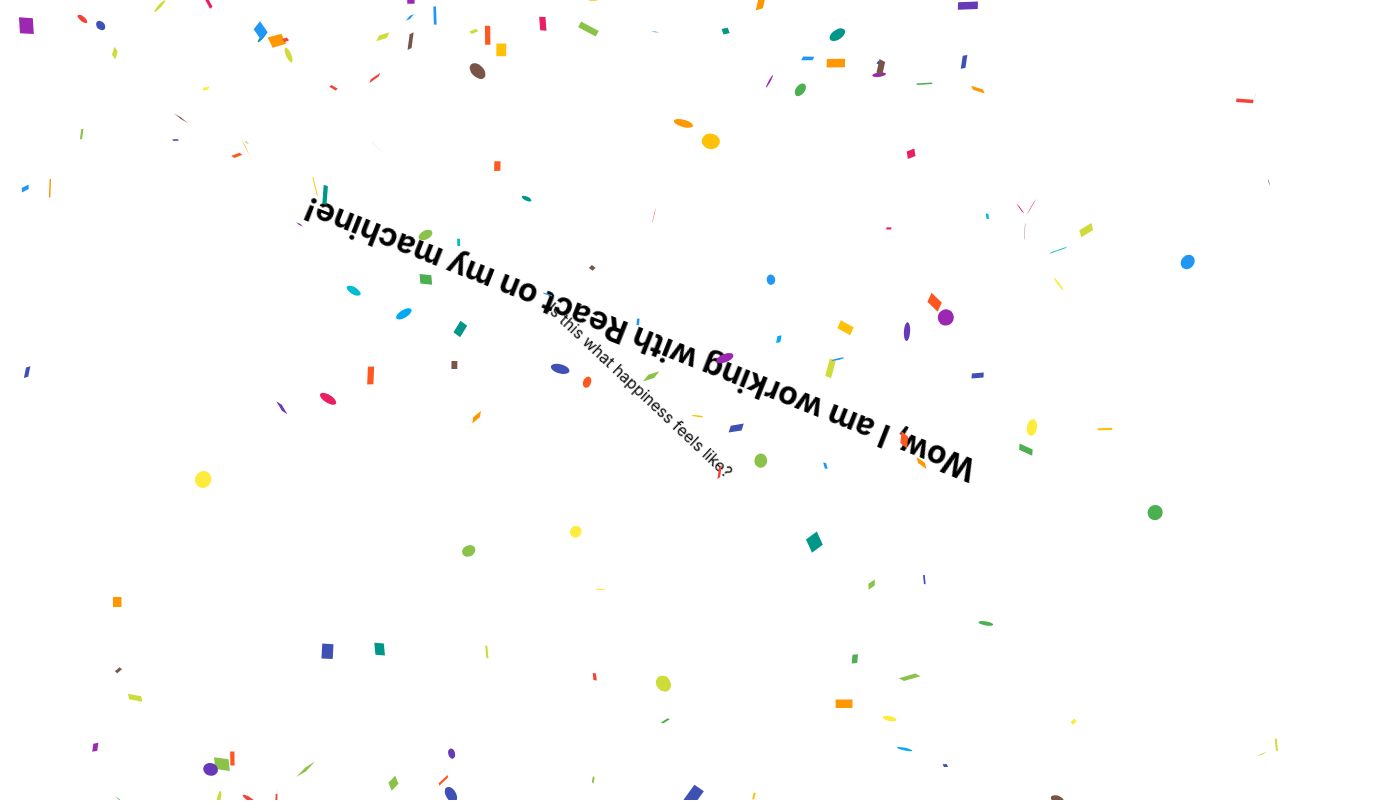
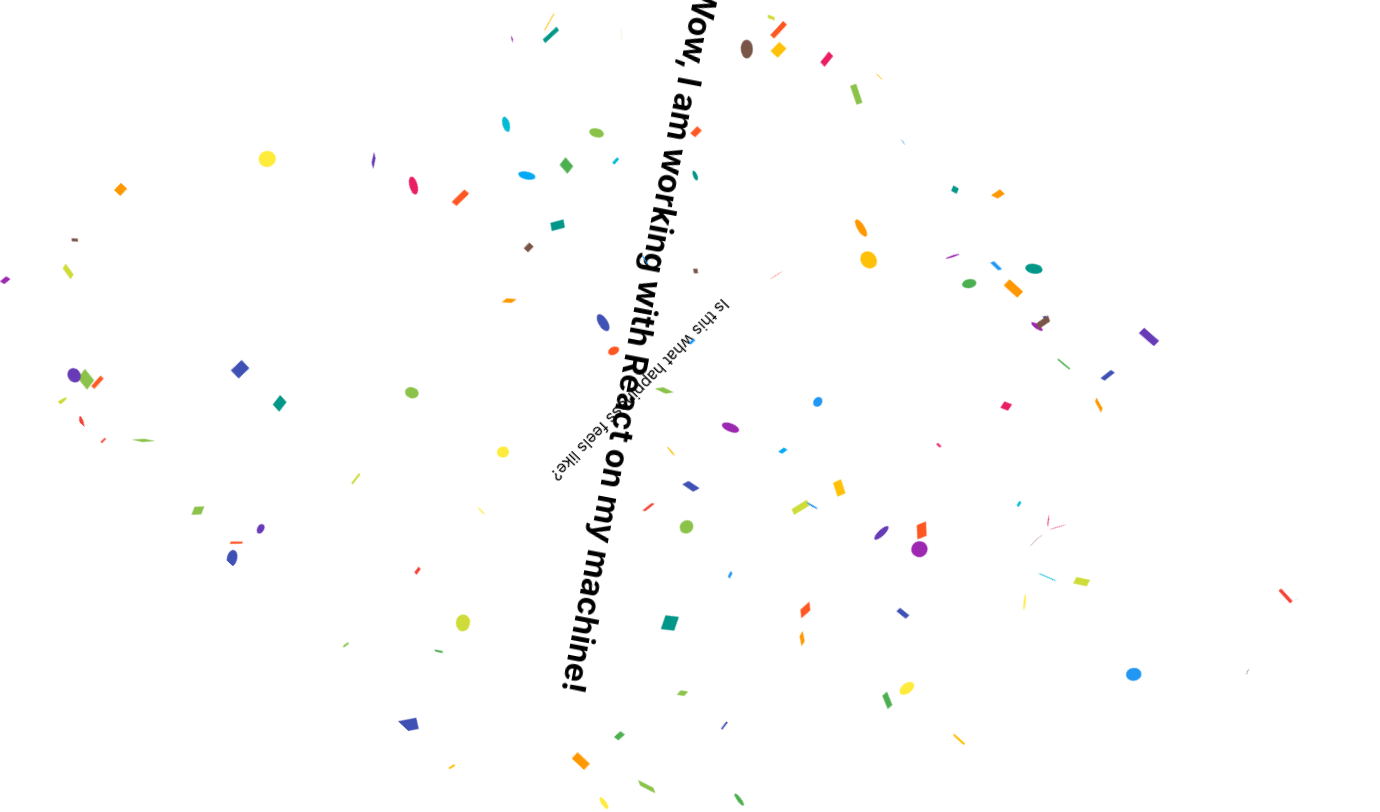
Before and after one commit to Mr-Luka/new-project, a React (Create React App) app: page / in a window 1280 px wide. Shown: the top 812 px of the page, 1380 px wide, since content can reach past the window. Built offline with nearby package versions, Linux system fonts and the light colour scheme.

Commit message:
spinning confetti

```diff
--- a/src/App.css
+++ b/src/App.css
@@ -4,12 +4,20 @@
 }
 
 
+@media (prefers-reduced-motion: no-preference) {
+  .confetti {
+    animation: App-logo-spin infinite 5s linear;
+  }
+}
+
+
+
 h1 {
-  animation: App-logo-spin infinite 10s linear;
+  animation: App-logo-spin infinite 20s linear;
 }
 
 p{
-  animation: App-logo-spin infinite 5s linear;
+  animation: App-logo-spin infinite 15s linear;
 }
 
 @keyframes App-logo-spin {
--- a/src/App.js
+++ b/src/App.js
@@ -4,7 +4,7 @@
 function App() {
   return (
     <div className="App">
-      <Confetti />
+      <Confetti className="confetti"/>
       <h1>Wow, I am working with React on my machine!</h1>
       <p>Is this what happiness feels like?</p>
     </div>
```
